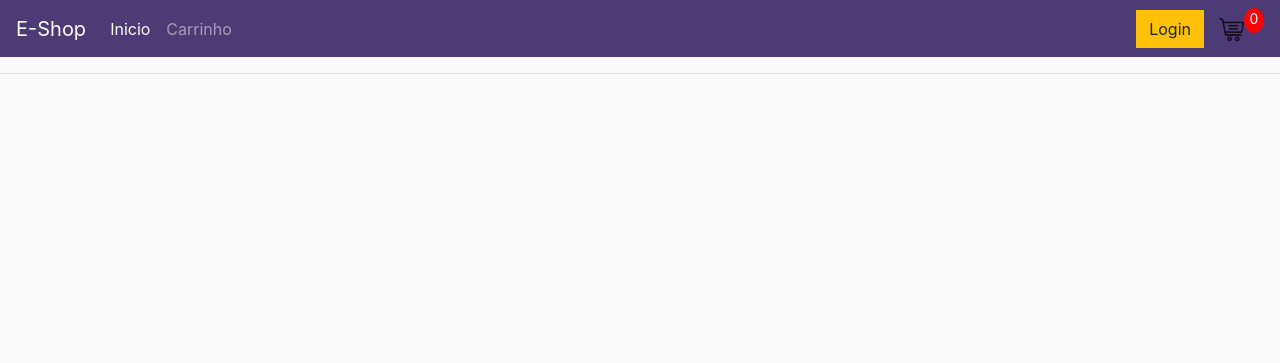
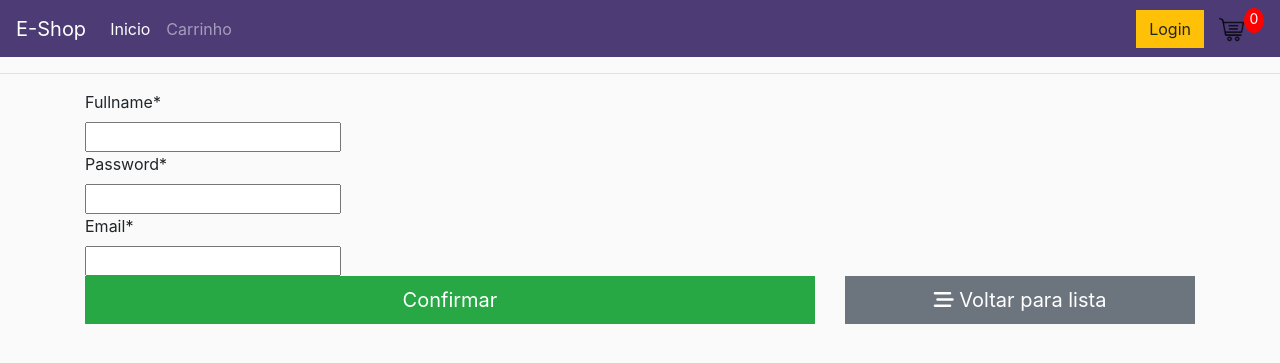
Before and after one commit to coffeblackpremium/ecommerce_project, a Django app: template store/templates/partials/register/register.html in a window 1280 px wide. Shown: the top 363 px of the page. Run offline with Django 3.2, Linux system fonts and the light colour scheme; the template is opened without the code that fills it: values that come from a table or form of the project are taken from there, others are empty; some libraries are stand-ins or nearby versions.

Commit message:
Modificado 'register.html'. Migrações feitas ao banco o Model 'Register'

```diff
--- a/store/templates/partials/base.html
+++ b/store/templates/partials/base.html
@@ -8,6 +8,10 @@
         <meta name="viewport" content="width=device-width", initial-scale=1, maximum-scale=1, minimum-scale=1" />
         <link rel="stylesheet" href="https://stackpath.bootstrapcdn.com/bootstrap/4.3.1/css/bootstrap.min.css"
         integrity="sha384-ggOyR0iXCbMQv3Xipma34MD+dH/1fQ784/j6cY/iJTQUOhcWr7x9JvoRxT2MZw1T" crossorigin="anonymous">
+        <link rel="stylesheet" href="https://cdnjs.cloudflare.com/ajax/libs/font-awesome/6.0.0-beta3/css/all.min.css"
+        integrity="sha512-Fo3rlrZj/k7ujTnHg4CGR2D7kSs0v4LLanw2qksYuRlEzO+tcaEPQogQ0KaoGN26/zrn20ImR1DfuLWnOo7aBA=="
+        crossorigin="anonymous" referrerpolicy="no-referrer" />
+
         <title> Store E-Commerce </title>
     </head>
     <body>
--- a/store/templates/partials/register/register.html
+++ b/store/templates/partials/register/register.html
@@ -1,6 +1,25 @@
 {%extends 'partials/base.html' %}
+{% load crispy_forms_tags %}
 {% load static %}
 
 {% block content %}
+<form action="" method="POST" autocomplete="off">
+    {{form.fullname|as_crispy_field}}
+    {{form.password|as_crispy_field}}
+    <div class="row">
+        <div class="col-md-4">
+            {{form.email|as_crispy_field}}
+        </div>
+    </div>
+    <div class="row">
+        <div class="col-md-8">
+            <button type="submit" class="btn btn-success btn-block btn-lg"> Confirmar </button>
+        </div>
+        <div class="col-md-4">
+            <a href="{%url 'store' %}" class="btn btn-secondary btn-block btn-lg">
+                <i class="fas fa-stream"></i> Voltar para lista
+            </a>
+        </div>
+    </div>
 
 {% endblock %}
--- a/store/views.py
+++ b/store/views.py
@@ -1,5 +1,7 @@
 from django.http.response import HttpResponse
 from django.shortcuts import render
+from .forms import RegisterForm
+from .models import Register
 
 # Create your views here.
 
```
Also changed, not shown: store/migrations/0001_initial.py (added).
